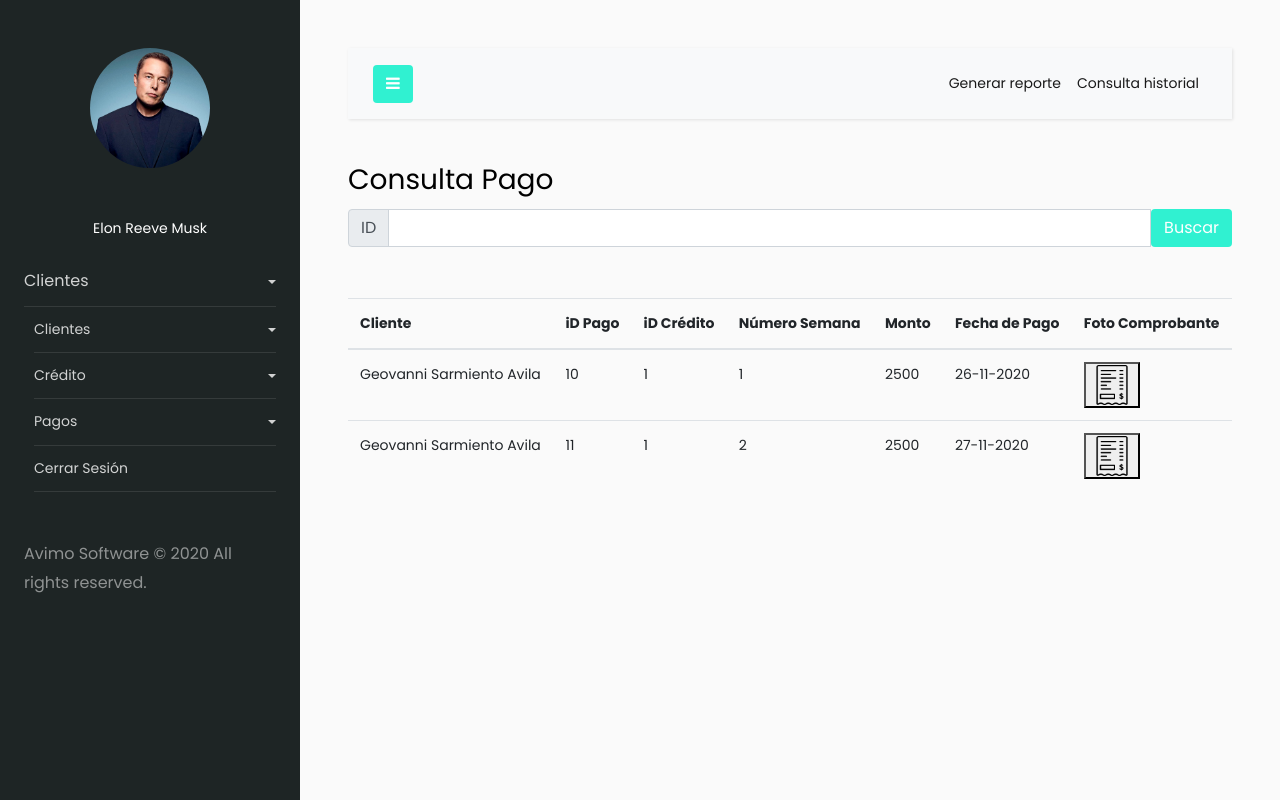
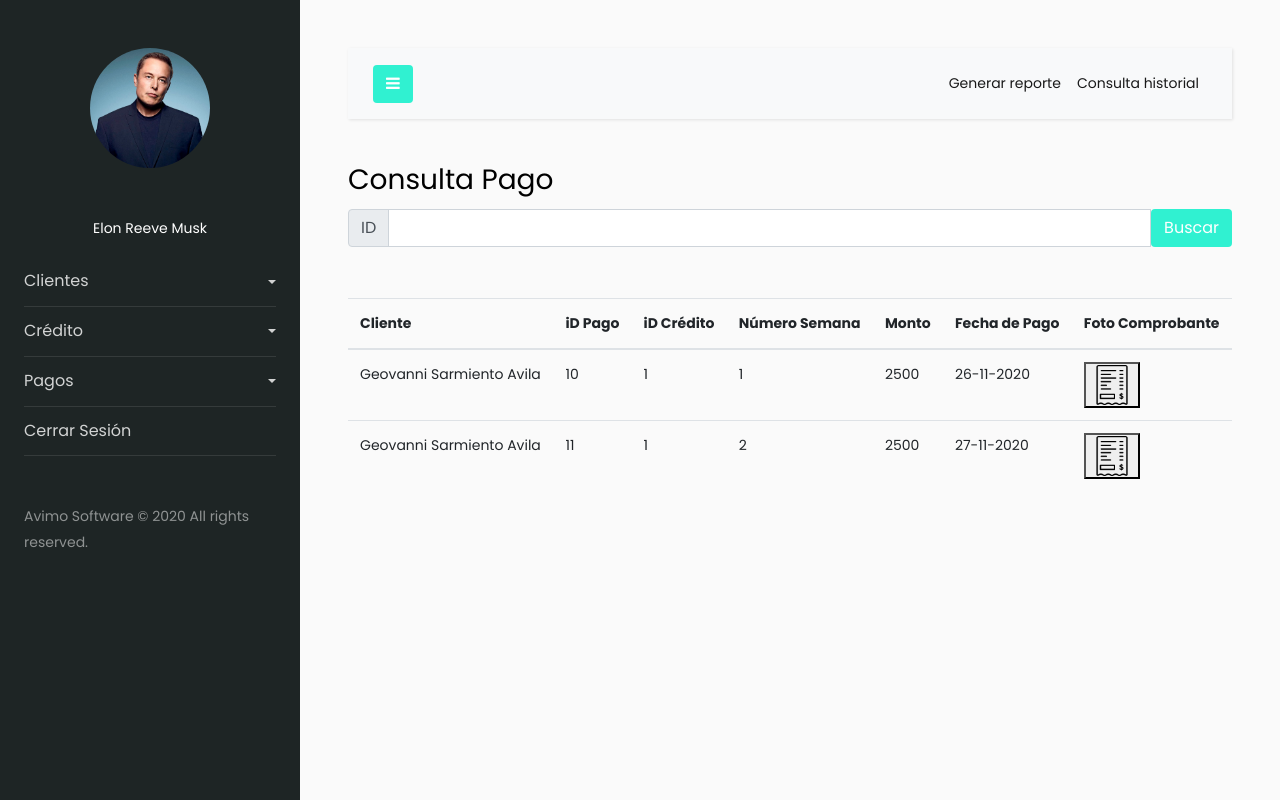
Before and after one commit to Intrusionz3r0/Avimo, a Python web app: template templates/consultaPago.html in a window 1280 px wide. Run offline with Jinja, Linux system fonts and the light colour scheme; the template is opened without the code that fills it, so the values that code supplies are empty.

Commit message:
Act PagosV3

```diff
--- a/templates/consultaPago.html
+++ b/templates/consultaPago.html
@@ -23,10 +23,6 @@
           <p id="empleadoName">Elon Reeve Musk</p>
         </center>
         <ul class="list-unstyled components mb-5">
-          <!--Menu de Clientes-->
-          <li>
-            <a href="#clientesSubmenu" data-toggle="collapse" aria-expanded="false" class="dropdown-toggle">Clientes</a>
-            <ul class="list-unstyled components mb-5">
               <!--Menu de Clientes-->
               <li>
                 <a href="#clientesSubmenu" data-toggle="collapse" aria-expanded="false"
```
